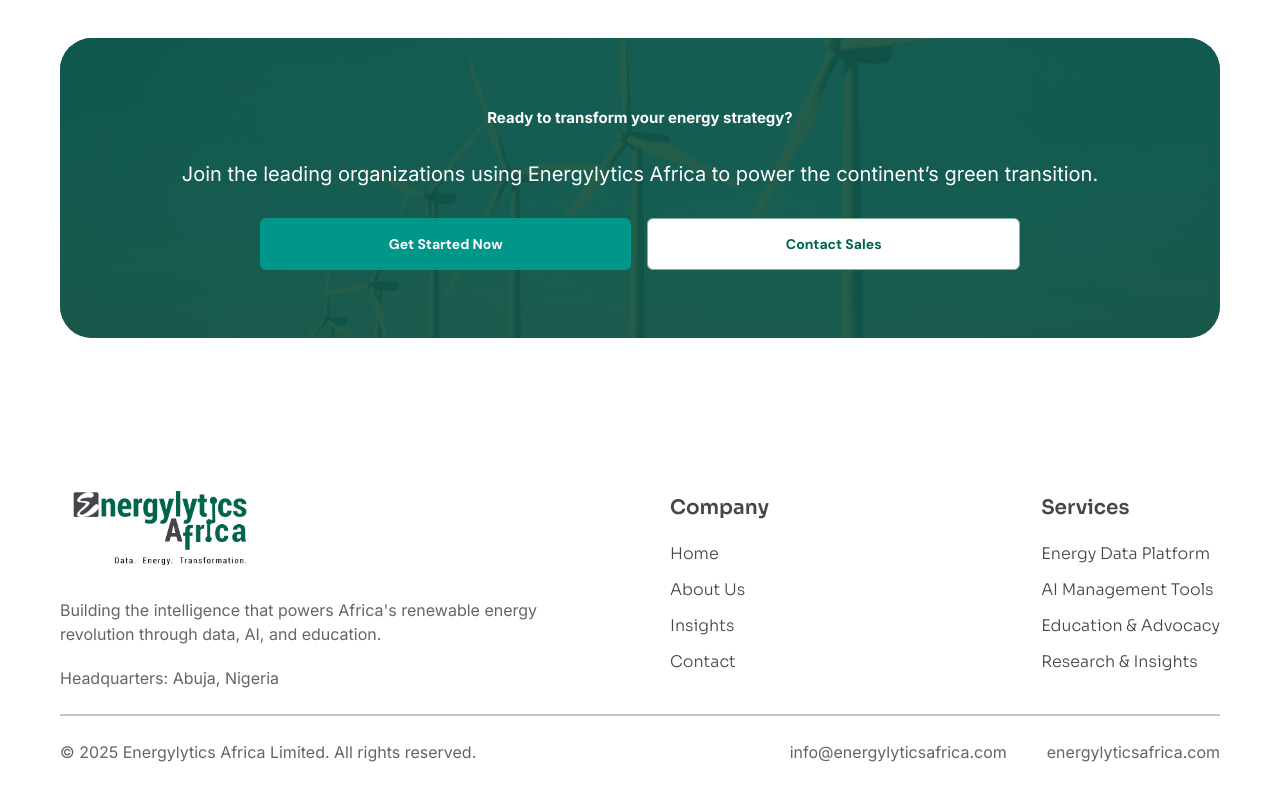
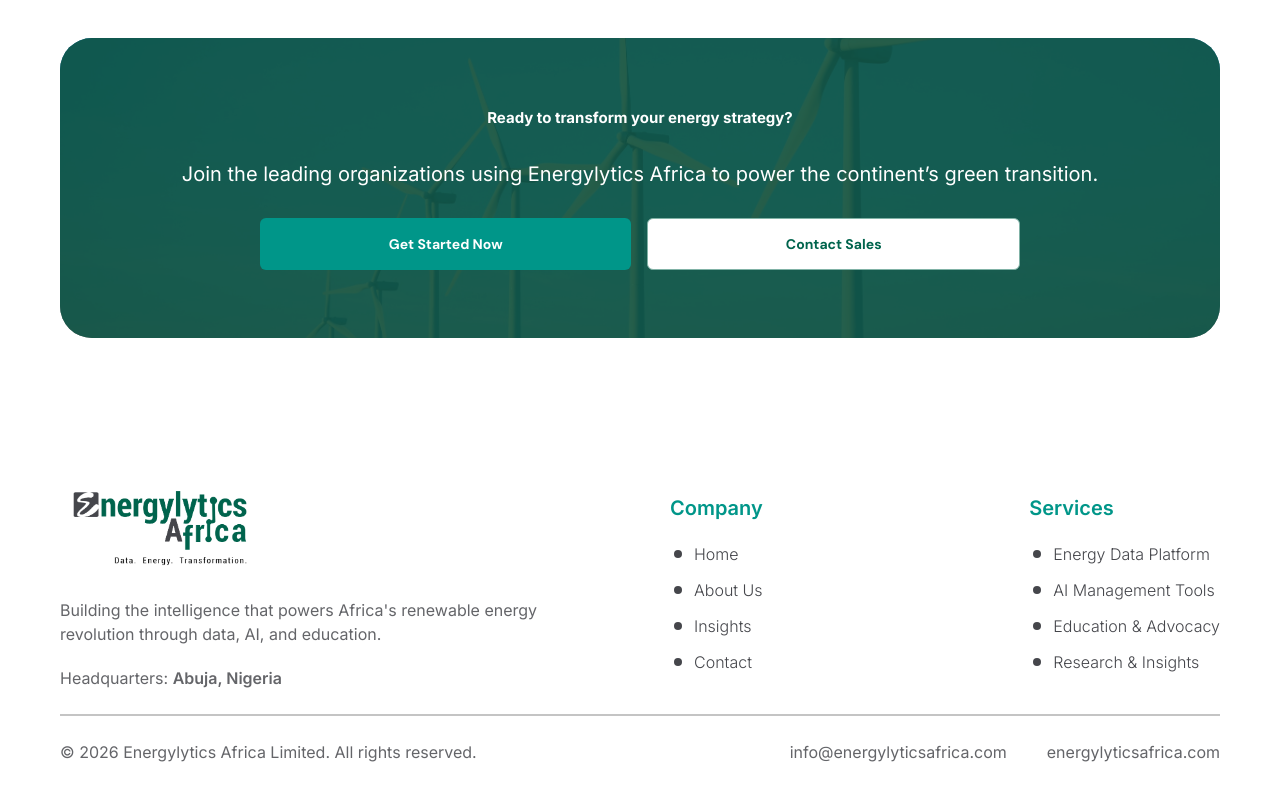
Before and after one commit to dev-riselabs/Energylytics, a React (Vite) app: page /research-insight in a window 1280 px wide. Shown: the part 2546-3346 px from the top of the page. Built offline with nearby package versions, Linux system fonts and the light colour scheme; a web font is replaced by a local one.

Commit message:
fixed ui

```diff
--- a/src/components/Footer.tsx
+++ b/src/components/Footer.tsx
@@ -1,3 +1,4 @@
+import { GoDotFill } from "react-icons/go";
 import { Link } from "react-router";
 
 const navLinks = [
@@ -16,7 +17,7 @@ const services = [
 
 function Footer() {
   return (
-    <footer className="flex flex-col gap-6 px-5 sm:px-7 md:px-15 py-15 divide-y-2 divide-zinc">
+    <footer className="flex flex-col gap-6 px-5 sm:px-7 md:px-15 py-15 divide-y-2 divide-zinc font-inter">
       <div className="grid grid-cols-1 md:grid-cols-2 gap-15 justify-between pb-6">
         <div className="flex flex-col gap-5">
           <img src="/logo.png" alt="" className="w-50 h-25 object-cover" />
@@ -25,12 +26,12 @@ function Footer() {
             revolution through data, AI, and education.
           </span>
           <span className="text-sm sm:text-base text-slate50">
-            Headquarters: Abuja, Nigeria
+            Headquarters: <span className="font-semibold">Abuja, Nigeria</span>
           </span>
         </div>
-        <div className="w-full flex items-center justify-between font-sora">
+        <div className="w-full flex items-center justify-between ">
           <div className="flex flex-col gap-5">
-            <h4 className="text-slate text-lg sm:text-xl font-semibold">
+            <h4 className="text-green25 text-lg sm:text-xl font-semibold">
               Company
             </h4>
             <nav className="flex flex-col gap-3">
@@ -38,15 +39,15 @@ function Footer() {
                 <Link
                   to={path}
                   key={name}
-                  className="text-sm sm:text-base text-slate font-light hover:text-green25 transition-all"
+                  className="text-sm sm:text-base text-slate font-light hover:text-green25 transition-all flex gap-2 items-center"
                 >
-                  {name}
+                  <GoDotFill className="w-4 h-4" /> {name}
                 </Link>
               ))}
             </nav>
           </div>
           <div className="flex flex-col gap-5">
-            <h4 className="text-slate text-lg sm:text-xl font-semibold">
+            <h4 className="text-green25 text-lg sm:text-xl font-semibold">
               Services
             </h4>
             <nav className="flex flex-col gap-3">
@@ -54,9 +55,9 @@ function Footer() {
                 <Link
                   to={path}
                   key={name}
-                  className="text-sm sm:text-base text-slate font-light hover:text-green25 transition-all"
+                  className="text-sm sm:text-base text-slate font-light hover:text-green25 transition-all flex items-center gap-2"
                 >
-                  {name}
+                  <GoDotFill className="w-4 h-4" /> {name}
                 </Link>
               ))}
             </nav>
@@ -65,7 +66,7 @@ function Footer() {
       </div>
       <div className="flex flex-col gap-4  items-center md:flex-row md:justify-between">
         <span className="font-inter text-sm sm:text-base text-slate50 text-center sm:text-left">
-          © 2025 Energylytics Africa Limited. All rights reserved.
+          © 2026 Energylytics Africa Limited. All rights reserved.
         </span>
         <div className="flex flex-col md:flex-row items-center justify-between gap-4 md:gap-10">
           <span className="font-inter text-sm sm:text-base text-slate50">
--- a/src/pages/Homepage.tsx
+++ b/src/pages/Homepage.tsx
@@ -62,21 +62,23 @@ function Homepage() {
           description="Energylytics is more than a tech company—we're building the intelligence that powers Africa's renewable energy revolution."
           features={featuresAbout}
           isColored
-      /></StackSection>
-      <StackSection index={3} className="bg-white">
+        />
+      </StackSection>
+      {/* <StackSection index={3} className="bg-white">
       <CompanyProfile />
-      </StackSection>
-      <StackSection index={4} className="">
+      </StackSection> */}
+      <StackSection index={3} className="">
         <AccentFeature
           title="Three Core Pillars"
           label="Our Approach"
           description="Our integrated approach combines cutting-edge technology, data intelligence and human capacity building."
           features={featuresApproach}
-      /></StackSection>
-      <StackSection index={5} className="bg-white">
+        />
+      </StackSection>
+      <StackSection index={4} className="bg-white">
         <Powered />
       </StackSection>
-      <StackSection index={6} className="">
+      <StackSection index={5} className="">
         <FocusArea />
         <Approach />
         <ImpactFocus />
```
Also changed, not shown: src/components/LandingPage/CompanyProfile.tsx (+25 -21 lines). Lines whose indentation alone changed are shown as unchanged.
